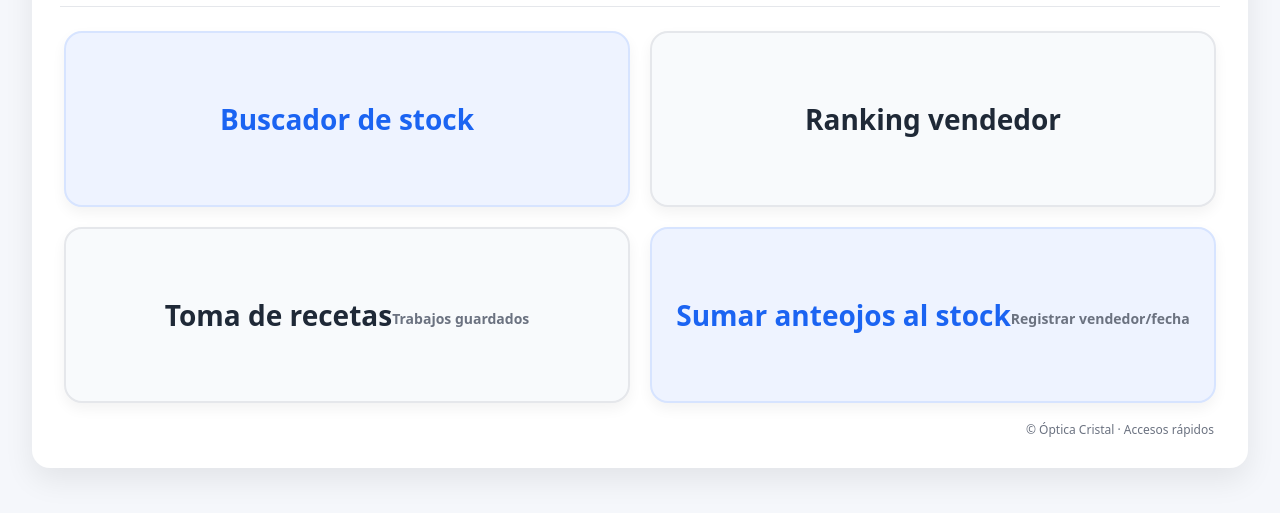
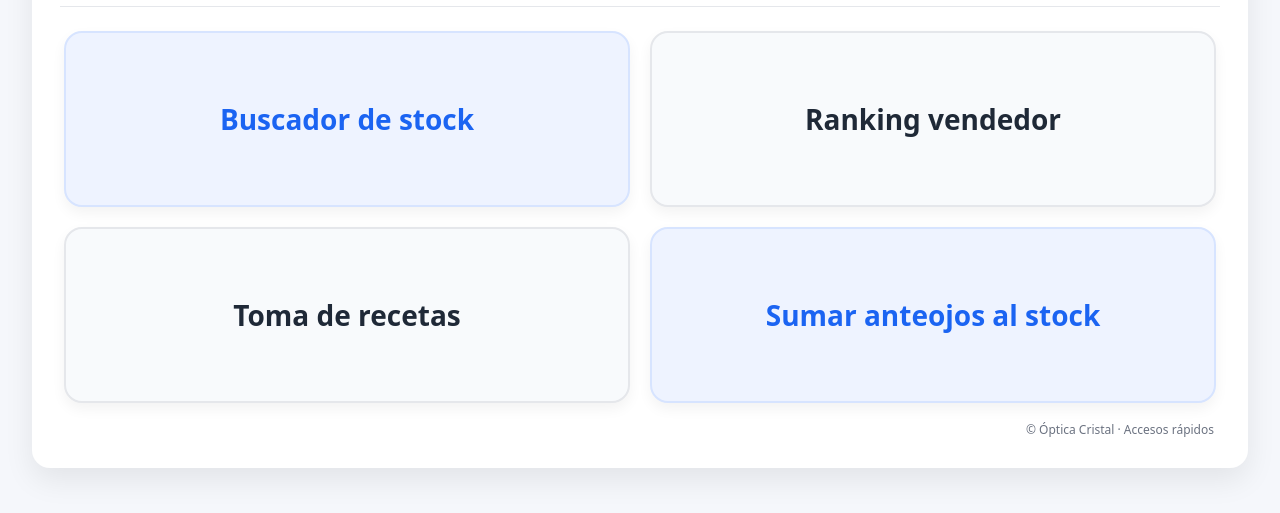
Before and after one commit to a32028974/MAIN_TABLET, a plain HTML site: page index.html in a window 1280 px wide. Shown: the part 219-732 px from the top of the page. Drawn offline with Linux system fonts and the light colour scheme.

Commit message:
Update index.html

```diff
--- a/index.html
+++ b/index.html
@@ -140,12 +140,12 @@
 
       <a class="linkbtn" href="https://a32028974.github.io/html-rapido/" target="_blank" rel="noopener">
         Toma de recetas
-        <span class="sub">Trabajos guardados</span>
+        <span class="sub"></span>
       </a>
 
       <a class="linkbtn primary" href="https://a32028974.github.io/conf-venta-10-6-25/carga.html" target="_blank" rel="noopener">
         Sumar anteojos al stock
-        <span class="sub">Registrar vendedor/fecha</span>
+        <span class="sub"></span>
       </a>
     </section>
 
```
